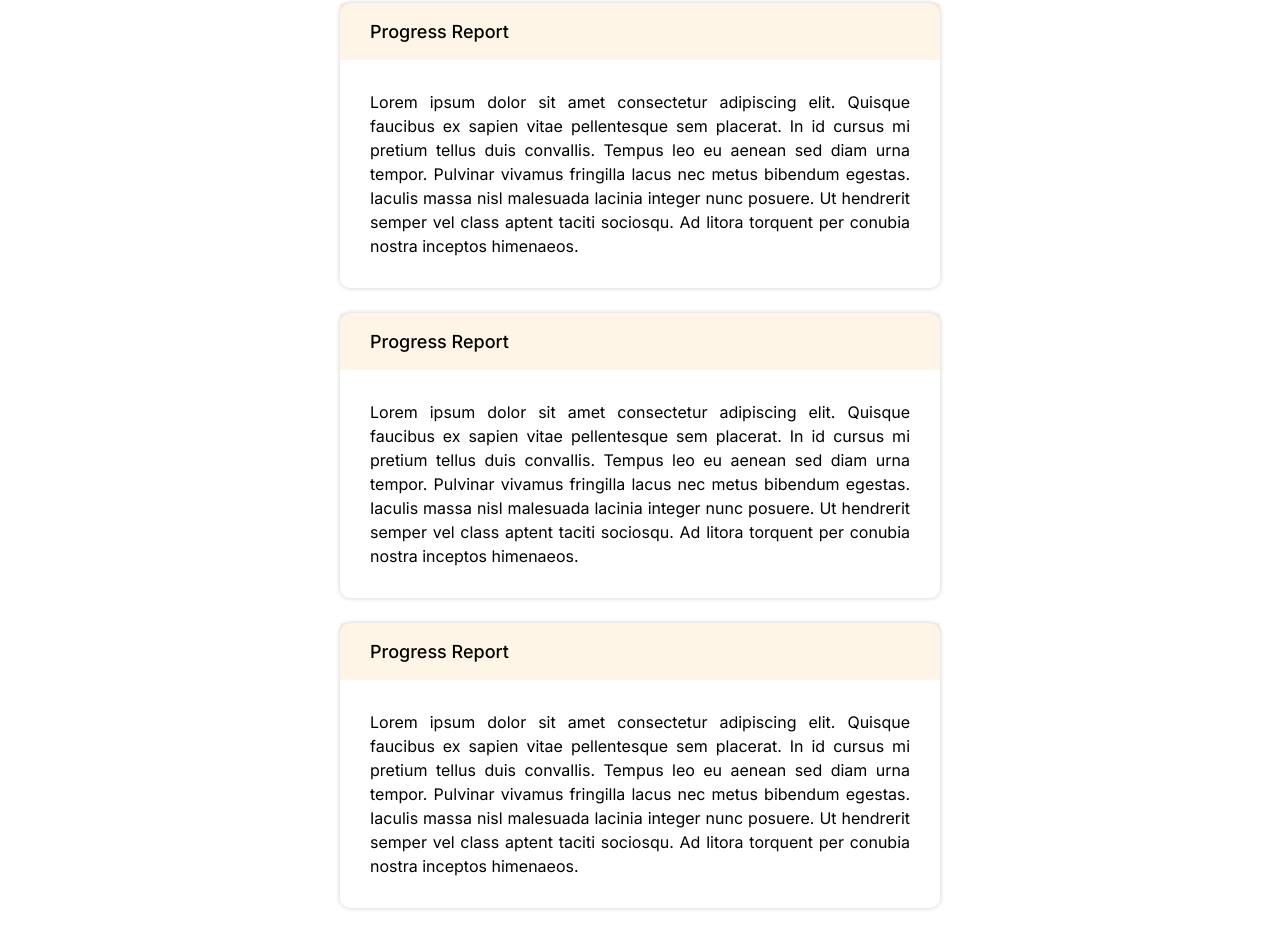
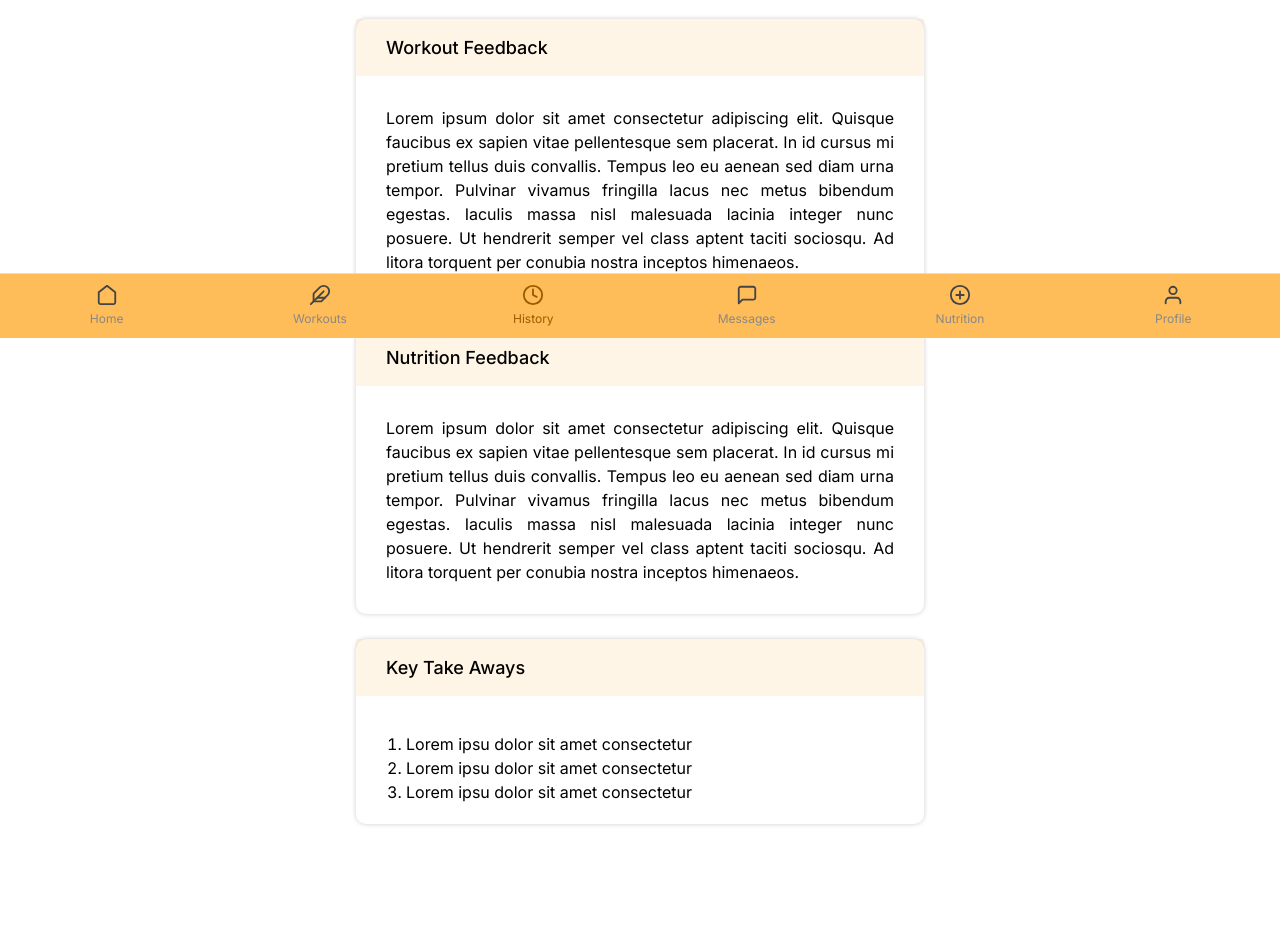
Before and after one commit to Snooze03/PrimeDFit, a plain HTML site: page reportView.html in a window 1280 px wide. Shown: the part 462-1399 px from the top of the page. Drawn offline with Linux system fonts and the light colour scheme.

Commit message:
fixed some things

```diff
--- a/css/reportView.css
+++ b/css/reportView.css
@@ -1,5 +1,8 @@
 /* === Header === */
 .view__container {
+    /* space for bottom nav */
+    padding: 16px;
+    padding-bottom: 80px;
     width: 600px;
     margin: auto auto;
 }
@@ -23,13 +26,8 @@
     height: 35px;
 }
 
+
 /* === END Header === */
-.view__delete-btn {
-    color: rgba(255, 89, 89, 1);
-    background-color: white;
-    border-color: rgba(255, 89, 89, 70%);
-    border-radius: 10px;
-}
 
 /* === Date ===  */
 .date__container {
@@ -42,6 +40,10 @@
     border-radius: 10px;
 
     margin-bottom: 25px;
+}
+
+.date {
+    font-weight: bold;
 }
 
 .card {
@@ -62,3 +64,8 @@
     padding: 30px;
     text-align: justify;
 }
+
+.card__list {
+    padding: 20px;
+    margin-left: 30px;
+}
--- a/reportView.html
+++ b/reportView.html
@@ -19,7 +19,7 @@
             <h1 class="app-header">Report #1</h1>
             <div class="view__header-btns">
                 <button class="view__delete-btn">Delete</button>
-                <button class="view__export-btn">Export</button>
+                <button class="btn-alt">Export</button>
             </div>
         </div>
 
@@ -38,7 +38,7 @@
                 torquent per conubia nostra inceptos himenaeos.</p>
         </div>
         <div class="card">
-            <p class="card__title">Progress Report</p>
+            <p class="card__title">Workout Feedback</p>
             <p class="card__desc">Lorem ipsum dolor sit amet consectetur adipiscing elit. Quisque faucibus ex sapien
                 vitae pellentesque sem placerat. In id cursus mi pretium tellus duis convallis. Tempus leo eu aenean sed
                 diam urna tempor. Pulvinar vivamus fringilla lacus nec metus bibendum egestas. Iaculis massa nisl
@@ -46,7 +46,7 @@
                 torquent per conubia nostra inceptos himenaeos.</p>
         </div>
         <div class="card">
-            <p class="card__title">Progress Report</p>
+            <p class="card__title">Nutrition Feedback</p>
             <p class="card__desc">Lorem ipsum dolor sit amet consectetur adipiscing elit. Quisque faucibus ex sapien
                 vitae pellentesque sem placerat. In id cursus mi pretium tellus duis convallis. Tempus leo eu aenean sed
                 diam urna tempor. Pulvinar vivamus fringilla lacus nec metus bibendum egestas. Iaculis massa nisl
@@ -54,13 +54,73 @@
                 torquent per conubia nostra inceptos himenaeos.</p>
         </div>
         <div class="card">
-            <p class="card__title">Progress Report</p>
-            <p class="card__desc">Lorem ipsum dolor sit amet consectetur adipiscing elit. Quisque faucibus ex sapien
-                vitae pellentesque sem placerat. In id cursus mi pretium tellus duis convallis. Tempus leo eu aenean sed
-                diam urna tempor. Pulvinar vivamus fringilla lacus nec metus bibendum egestas. Iaculis massa nisl
-                malesuada lacinia integer nunc posuere. Ut hendrerit semper vel class aptent taciti sociosqu. Ad litora
-                torquent per conubia nostra inceptos himenaeos.</p>
+            <p class="card__title">Key Take Aways</p>
+            <ol class="card__list">
+                <li>Lorem ipsu dolor sit amet consectetur</li>
+                <li>Lorem ipsu dolor sit amet consectetur</li>
+                <li>Lorem ipsu dolor sit amet consectetur</li>
+            </ol>
         </div>
+    </div>
+
+    <!-- Bottom Navigation -->
+    <div class="bottom-nav">
+        <a href="#" class="nav-btn">
+            <svg width="24" height="24" viewBox="0 0 24 24" fill="none" xmlns="http://www.w3.org/2000/svg">
+                <path
+                    d="M3 9L12 2L21 9V20C21 20.5304 20.7893 21.0391 20.4142 21.4142C20.0391 21.7893 19.5304 22 19 22H5C4.46957 22 3.96086 21.7893 3.58579 21.4142C3.21071 21.0391 3 20.5304 3 20V9Z"
+                    stroke="#888" stroke-width="2" stroke-linecap="round" stroke-linejoin="round" />
+            </svg>
+            Home
+        </a>
+        <a href="workout.html" class="nav-btn">
+            <svg width="24" height="24" viewBox="0 0 24 24" fill="none" xmlns="http://www.w3.org/2000/svg">
+                <path
+                    d="M20.24 12.24C21.3658 11.1142 21.9983 9.58722 21.9983 7.99504C21.9983 6.40285 21.3658 4.87588 20.24 3.75004C19.1142 2.62419 17.5872 1.9917 15.995 1.9917C14.4028 1.9917 12.8758 2.62419 11.75 3.75004L5 10.5V19H13.5L20.24 12.24Z"
+                    stroke="#888" stroke-width="2" stroke-linecap="round" stroke-linejoin="round" />
+                <path d="M16 8L2 22" stroke="#888" stroke-width="2" stroke-linecap="round" stroke-linejoin="round" />
+                <path d="M17.5 15H9" stroke="#888" stroke-width="2" stroke-linecap="round" stroke-linejoin="round" />
+            </svg>
+            Workouts
+        </a>
+        <a href="history.html" class="nav-btn active">
+            <svg width="24" height="24" viewBox="0 0 24 24" fill="none" xmlns="http://www.w3.org/2000/svg">
+                <circle cx="12" cy="12" r="10" stroke="#995c00" stroke-width="2" stroke-linecap="round"
+                    stroke-linejoin="round" />
+                <path d="M12 6V12L16 14" stroke="#995c00" stroke-width="2" stroke-linecap="round"
+                    stroke-linejoin="round" />
+            </svg>
+            History
+        </a>
+        <a href="#" class="nav-btn">
+            <svg width="24" height="24" viewBox="0 0 24 24" fill="none" xmlns="http://www.w3.org/2000/svg">
+                <path
+                    d="M21 15C21 15.5304 20.7893 16.0391 20.4142 16.4142C20.0391 16.7893 19.5304 17 19 17H7L3 21V5C3 4.46957 3.21071 3.96086 3.58579 3.58579C3.96086 3.21071 4.46957 3 5 3H19C19.5304 3 20.0391 3.21071 20.4142 3.58579C20.7893 3.96086 21 4.46957 21 5V15Z"
+                    stroke="#888" stroke-width="2" stroke-linecap="round" stroke-linejoin="round" />
+            </svg>
+            Messages
+        </a>
+        <a href="nutrition.html" class="nav-btn">
+            <svg width="24" height="24" viewBox="0 0 24 24" fill="none" xmlns="http://www.w3.org/2000/svg">
+                <path
+                    d="M12 22C17.5228 22 22 17.5228 22 12C22 6.47715 17.5228 2 12 2C6.47715 2 2 6.47715 2 12C2 17.5228 6.47715 22 12 22Z"
+                    stroke="#888" stroke-width="2" stroke-linecap="round" stroke-linejoin="round" />
+                <path d="M12 8V16" stroke="#888" stroke-width="2" stroke-linecap="round" stroke-linejoin="round" />
+                <path d="M8 12H16" stroke="#888" stroke-width="2" stroke-linecap="round" stroke-linejoin="round" />
+            </svg>
+            Nutrition
+        </a>
+        <a href="profile.html" class="nav-btn">
+            <svg width="24" height="24" viewBox="0 0 24 24" fill="none" xmlns="http://www.w3.org/2000/svg">
+                <path
+                    d="M20 21V19C20 17.9391 19.5786 16.9217 18.8284 16.1716C18.0783 15.4214 17.0609 15 16 15H8C6.93913 15 5.92172 15.4214 5.17157 16.1716C4.42143 16.9217 4 17.9391 4 19V21"
+                    stroke="#888" stroke-width="2" stroke-linecap="round" stroke-linejoin="round" />
+                <path
+                    d="M12 11C14.2091 11 16 9.20914 16 7C16 4.79086 14.2091 3 12 3C9.79086 3 8 4.79086 8 7C8 9.20914 9.79086 11 12 11Z"
+                    stroke="#888" stroke-width="2" stroke-linecap="round" stroke-linejoin="round" />
+            </svg>
+            Profile
+        </a>
     </div>
 
 </body>
```
